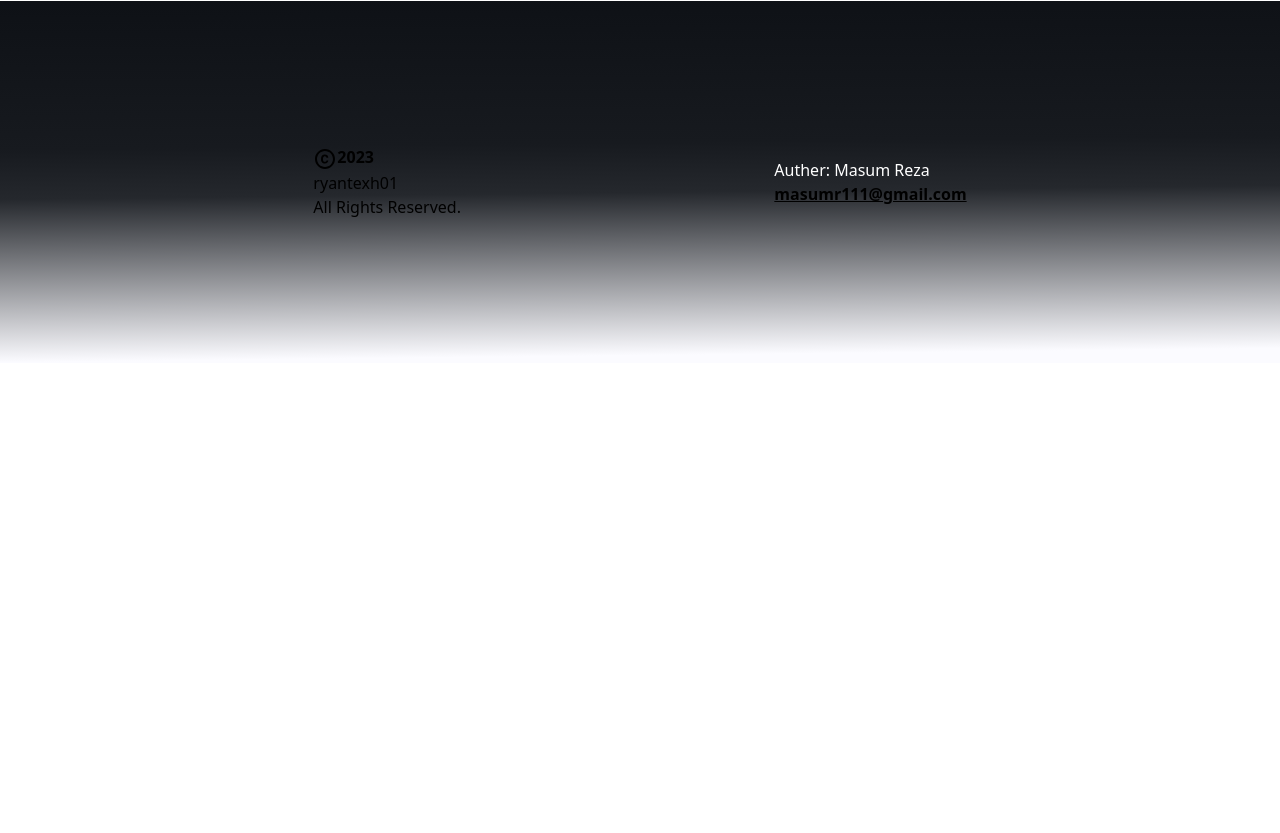
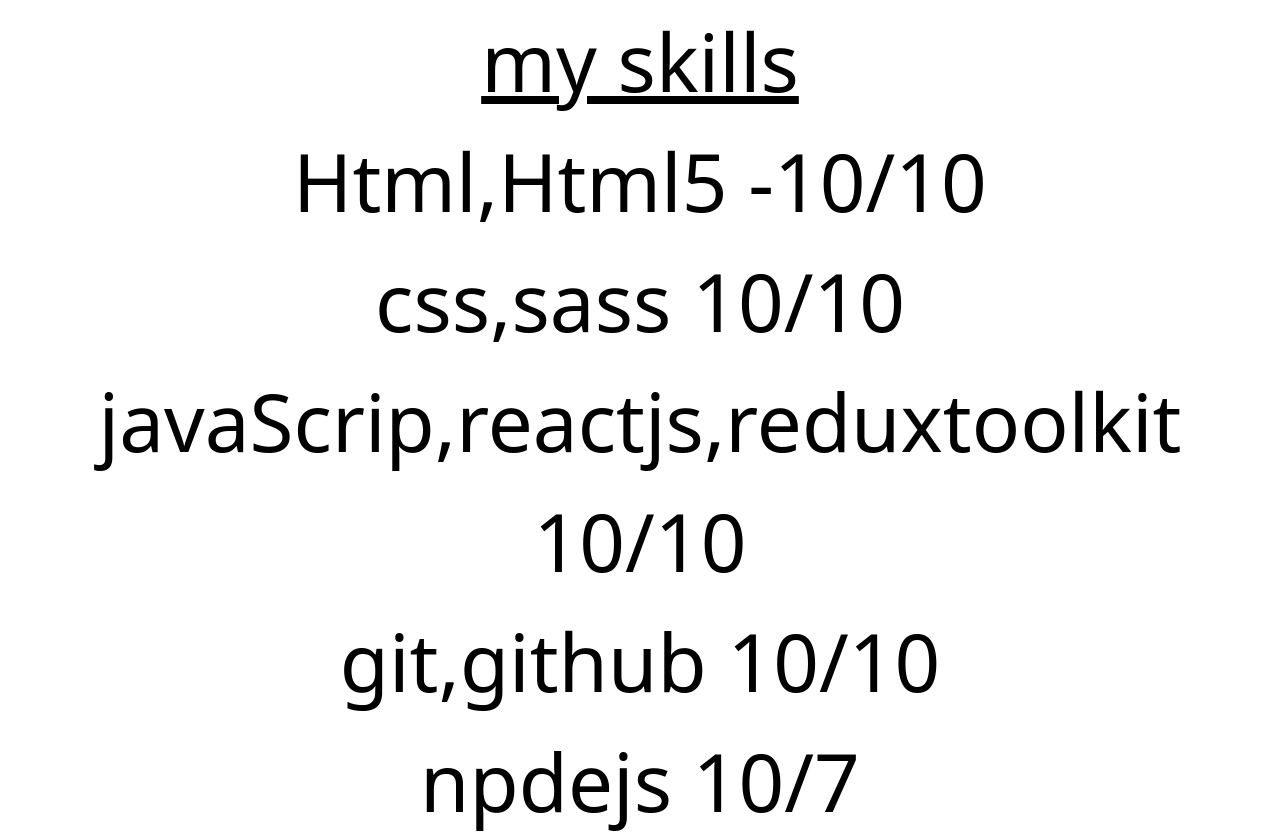
Before and after one commit to masum011/blog-content-page, a React (Create React App) app: page / in a window 1280 px wide. Shown: the part 5080-5913 px from the top of the page. Before the commit the page ends 5443 px from the top, so only its background shows below. Built offline with nearby package versions, Linux system fonts and the light colour scheme.

Commit message:
update skill

```diff
--- a/src/App.jsx
+++ b/src/App.jsx
@@ -1,5 +1,5 @@
 
-import React from 'react';
+import {React,useState} from 'react';
 import { Slide } from 'react-slideshow-image';
 import 'react-slideshow-image/dist/styles.css';
 import { Typography,Button } from '@mui/material'
@@ -22,6 +22,12 @@ import EmpCard from './component/aboutUs/EmpCard';
 import CopyrightIcon from '@mui/icons-material/Copyright';
 import './App.css'
  export default function App() {
+  const [textColor, setTextColor] = useState(null);
+
+  const changeTextColor = () => {
+    setTextColor('white');
+  };
+
   const images = [
     "https://www.groupdiscussionideas.com/wp-content/uploads/2021/09/teamwork-vs-individual-work.jpg",
     "https://www.groupdiscussionideas.com/wp-content/uploads/2021/09/teamwork-vs-individual-work.jpg",
@@ -84,14 +90,14 @@ import './App.css'
           <Typography className='text-white'>WE CELEBRATE DIFFERENCES</Typography>
           <Typography sx={{color:"#CCCCCC"}}>RyanTech01 Alliance is an emerging Information technology consulting and training company headquartered in Gurugram. We conduct career transformation workshops & training in Artificial Intelligence, Machine Learning, Deep Learning, Agile, DevOps, Big Data, Blockchain, Software Test Automation, Robotics Process Automation, and other cutting edge technologies.</Typography>
         </div>
-        <div className="img-logo-right w-2/4 flex  justify-evenly">
-            <div className="card">
-            <img src={card1} alt='card'/><br /><br />
+        <div className="img-logo-right w-2/4 flex  justify-evenly ">
+            <div className="card cursor-pointer">
+            <img src={card1} alt='card' /><br /><br />
             <img src={card2} alt='card'/>
             </div>
-            <div className="card">
+            <div className="card cursor-pointer">
             <img src={card3} alt='card'/><br /><br />
-            <img src={card4} alt='card'/>
+            <img src={card4} alt='card'className='' style={{backgroundColor: textColor}} onClick={changeTextColor}/>
             </div>
         </div>
       </div>
@@ -170,7 +176,14 @@ import './App.css'
         </div>
       </div>
     </div>
-
+    <div className="my-cv-section text-[5rem] text-center" >
+      <h1 className='btext-old'><u>my skills</u></h1>
+      <h2>Html,Html5 -10/10</h2>
+      <h2>css,sass 10/10</h2>
+      <h2>javaScrip,reactjs,reduxtoolkit 10/10</h2>
+      <h2>git,github 10/10</h2>
+      <h2>npdejs 10/7</h2>
+    </div>
     <div className="footer-section cardsection flex justify-evenly items-center py-36">
       <div className="text-copy">
         <b><CopyrightIcon/>2023 </b>
```
